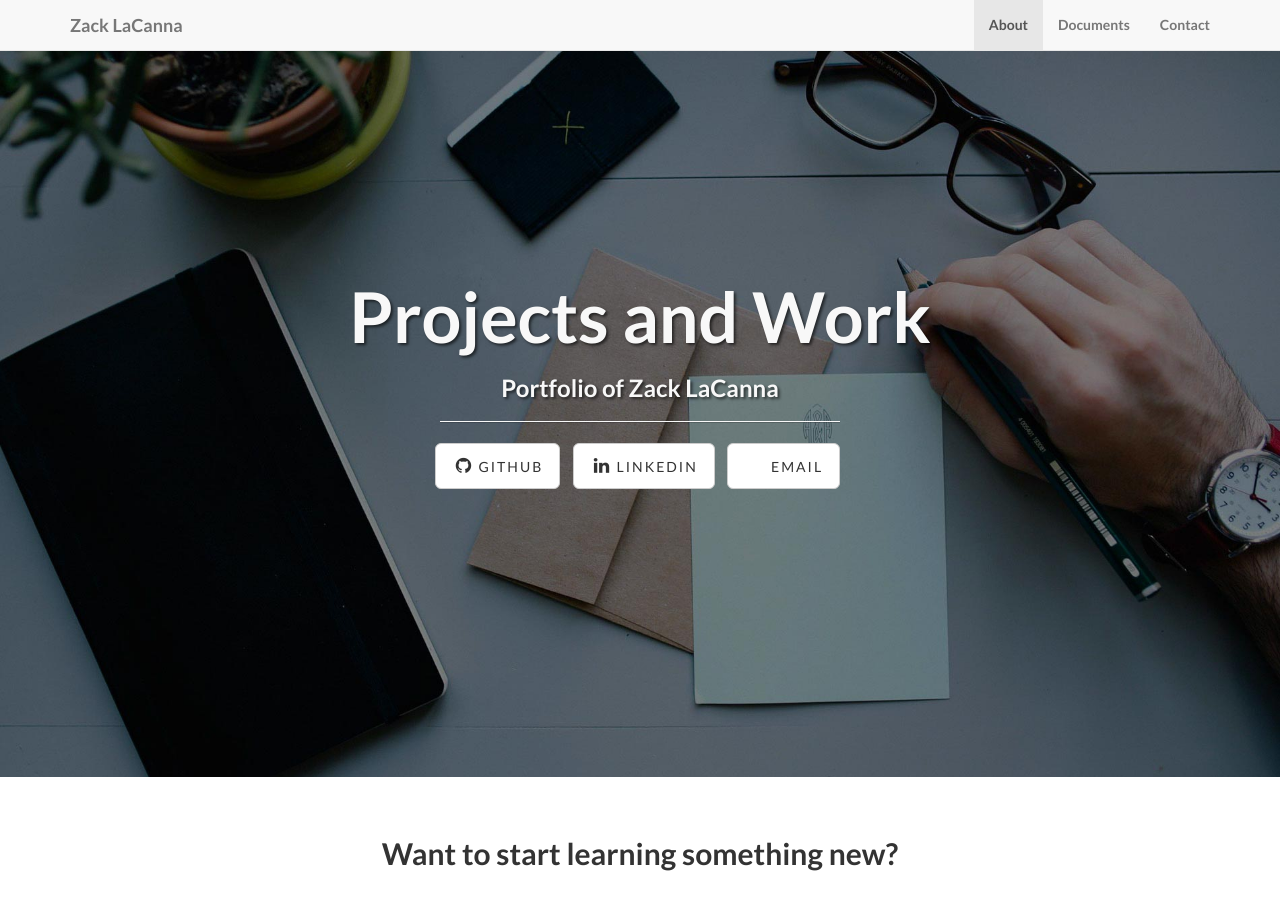
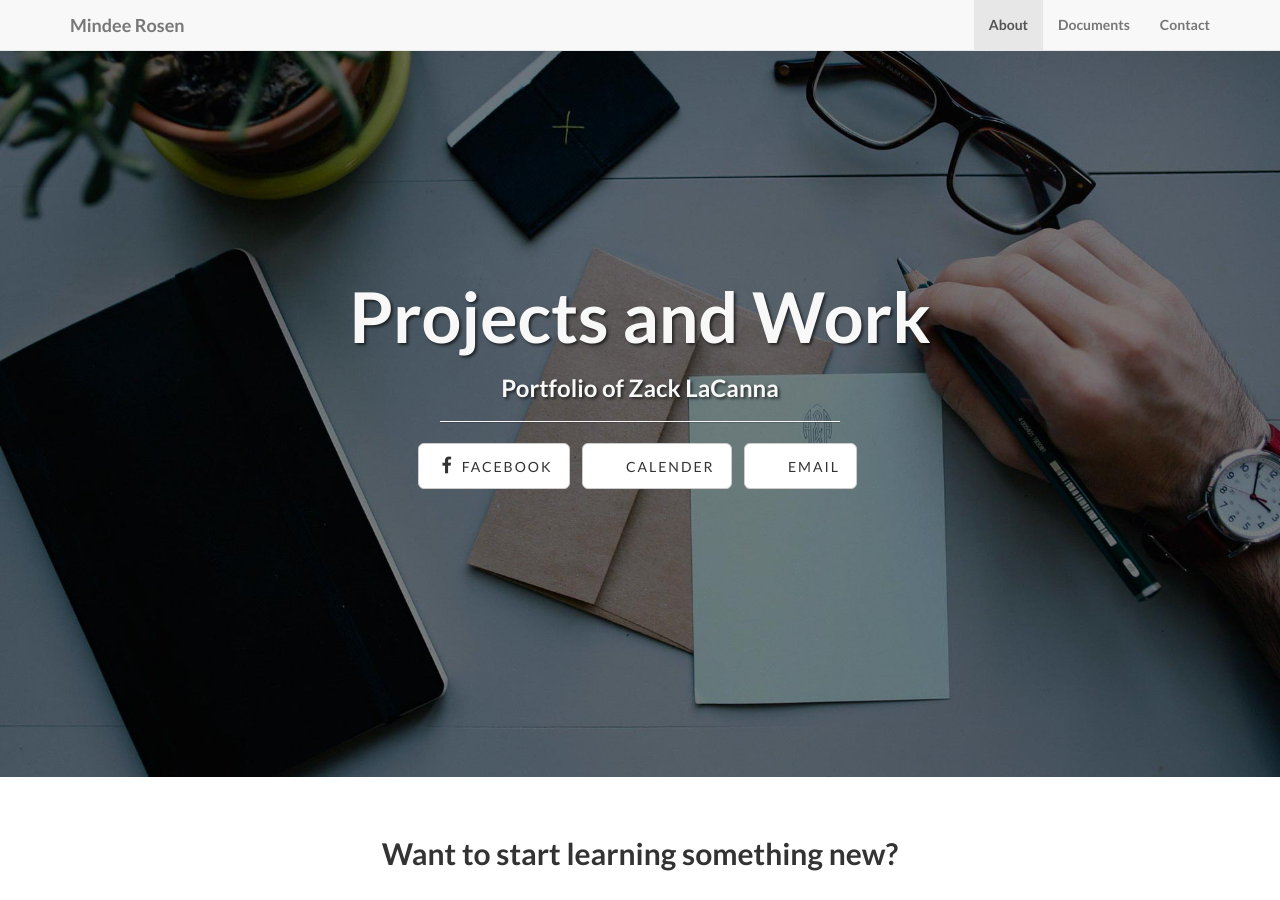
Before and after one commit to zacklacanna/mindee-website, a Jekyll site: the page built from index.html, in a window 1280 px wide and 900 px high. Built offline with Jekyll 4.4.1, drawn with Linux system fonts in a browser that asks for light colours; some of the changed text lies outside the part shown.

Commit message:
Update _config.yml

```diff
--- a/_config.yml
+++ b/_config.yml
@@ -2,12 +2,12 @@
 #      Main Configs       #
 # ----------------------- #
 
-url: http://zacklacanna.dev
-title: Zack LaCanna
-email: <a href="mailto:zacklacanna23@gmail.com">zacklacanna23@gmail.com</a>
+url:
+title: Mindee Rosen
+email: <a href="mailto:mindee@lacanna.net">mindee@lacanna.net</a>
 author: Zack LaCanna
 description: >
-  Here you can see previous projects I have contributed on over the course of my Computer Science journey.
+  Coaching women to infinite possibilites with spiritual health, prosperity, and wealth changes.
 
 # ----------------------- #
 #    Jekyll & Plugins     #
@@ -22,9 +22,9 @@ permalink: pretty
 # ----------------------- #
 
 social:
-  - title: github
-    url: https://github.com/zacklacanna
-  - title: linkedin
+  - title: facebook
+    url: https://www.facebook.com/mindee.rosen
+  - title: calender
     url: https://linkedin.com/in/zacklacanna
   - title: email
-    url: mailto:zacklacanna23@gmail.com
+    url: mailto:mindee@lacanna.net
```
